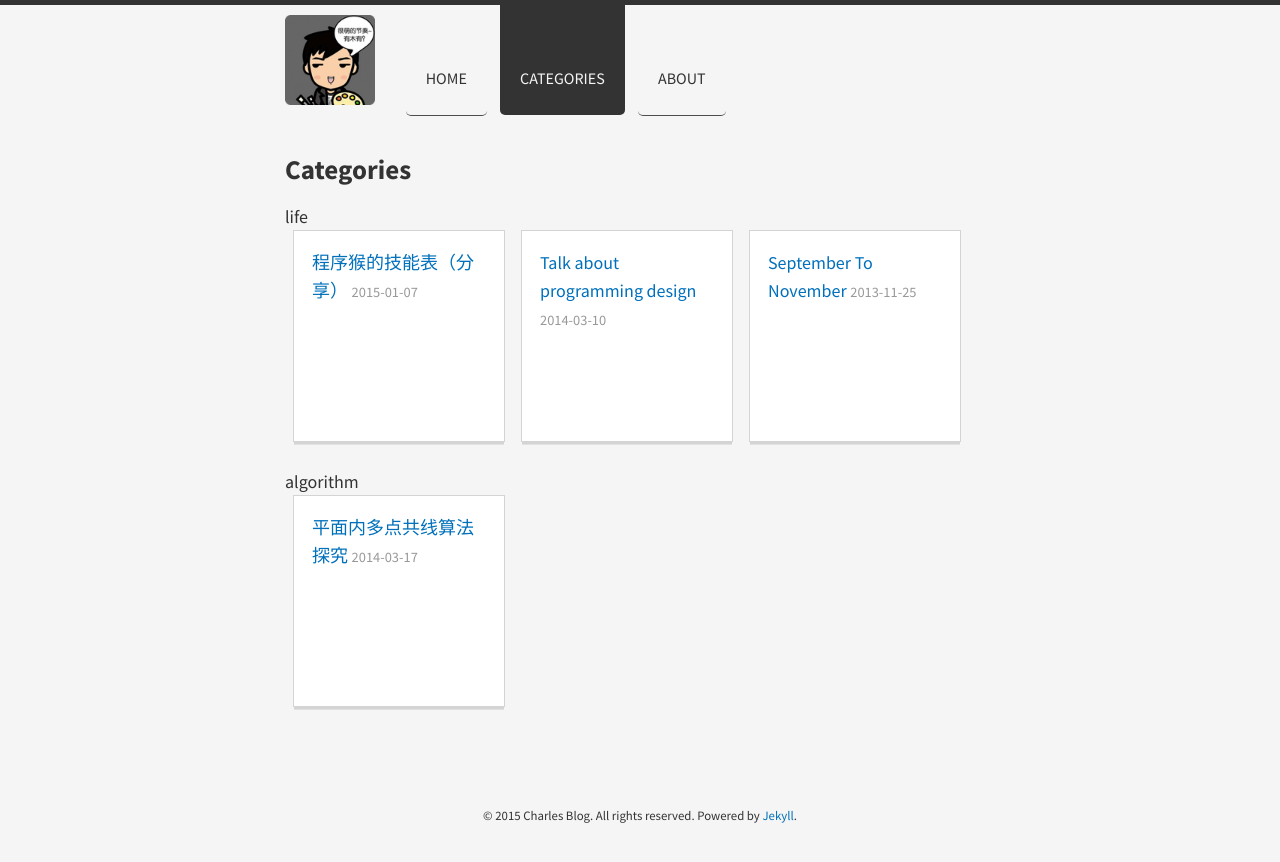
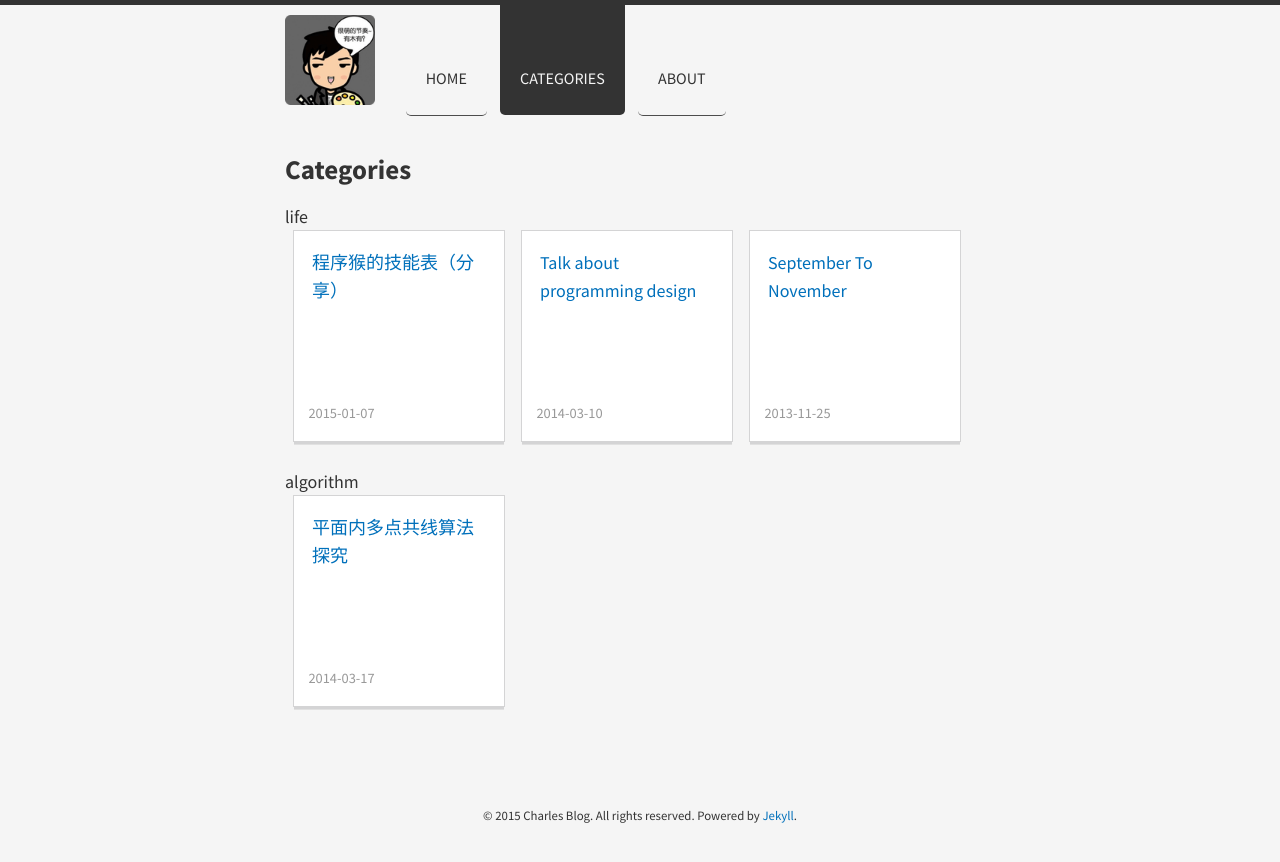
Before and after one commit to JavaCS3/blog, a Jekyll site: the page built from categories/index.html, in a window 1280 px wide. Shown: the top 862 px of the page. Built offline with Jekyll 4.4.1, drawn with Linux system fonts in a browser that asks for light colours; nearby versions of some CDN libraries; Markdown is read by kramdown in place of the engine named in the settings.

Commit message:
refine card

```diff
--- a/public/css/main.scss
+++ b/public/css/main.scss
@@ -313,6 +313,12 @@ ul.category li a:hover {
   height: 100%;
 }
 
+.card time {
+  position: absolute;
+  left: 1em;
+  bottom: 1em;
+}
+
 /*============================================================================*/
 #logo {
   display: inline-block;
```
